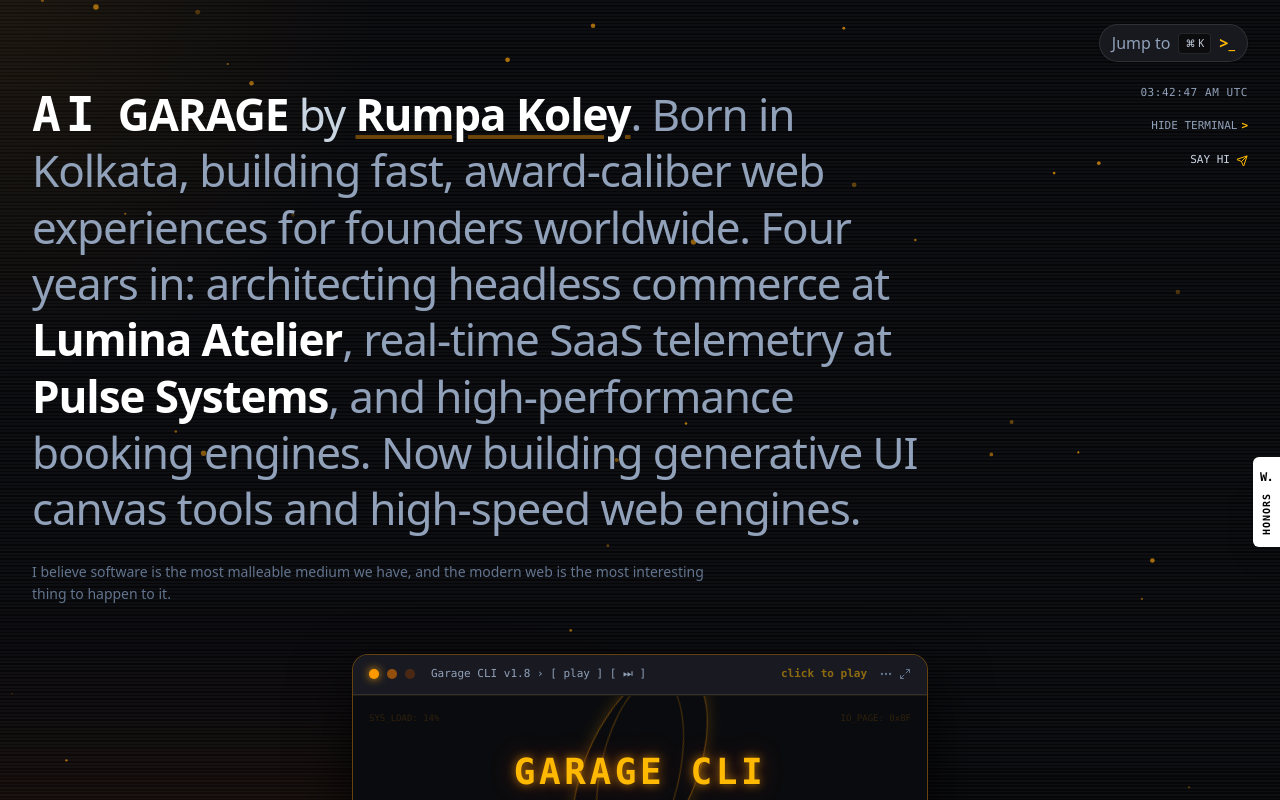
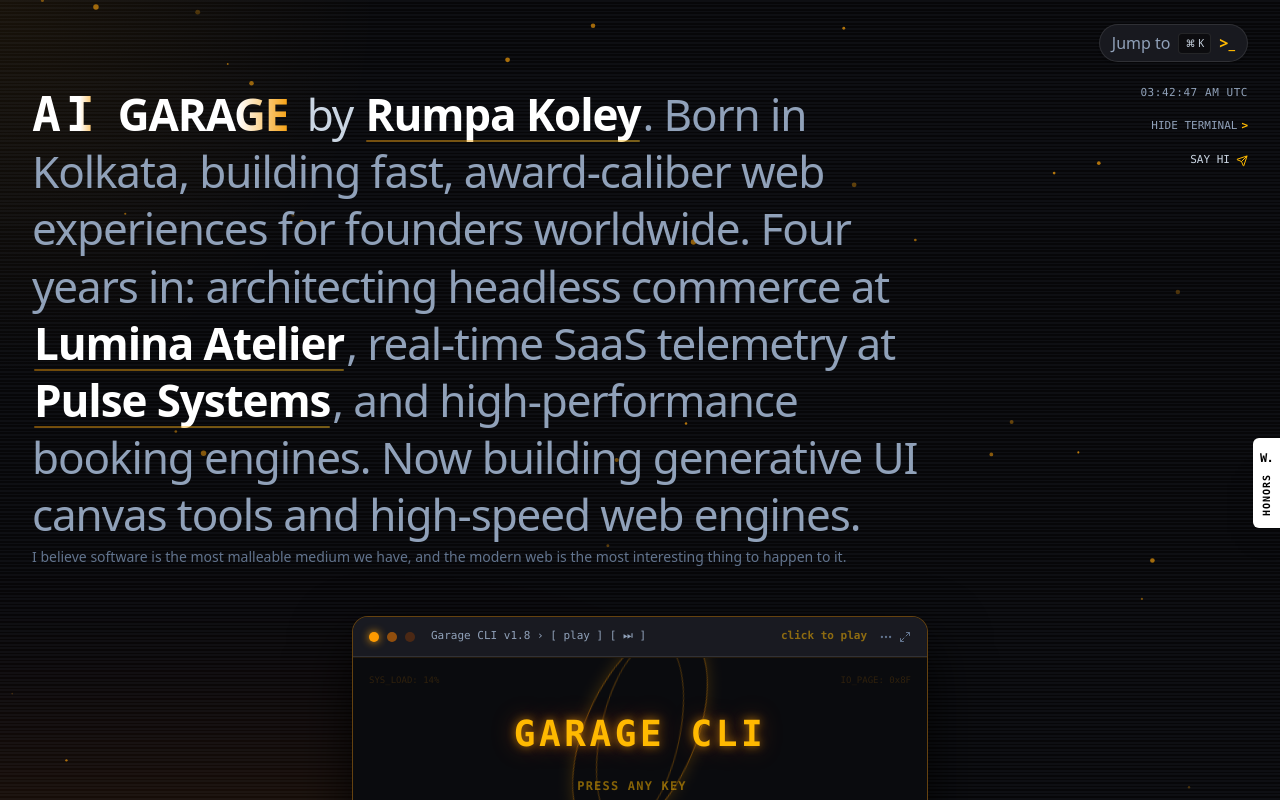
Before and after one commit to Rumpakoley/Rumpa-Web-Developer, a React (Vite) app: page / in a window 1280 px wide. Shown: the top 800 px of the page. Built offline with nearby package versions, Linux system fonts and the light colour scheme.

Commit message:
Add cascading editorial reveal and interactive hover transitions to hero description

```diff
--- a/src/components/BryanGarageLandingHero.tsx
+++ b/src/components/BryanGarageLandingHero.tsx
@@ -223,23 +223,82 @@
 
         {/* Main Content Row: Left Hero Statement + Right Telemetry Column (Exact match to reference site) */}
         <div className="flex flex-col lg:flex-row items-start justify-between gap-6 lg:gap-12 animate-hero-fade">
-          {/* Left Column: Hero Description (Left aligned) */}
-          <div className="max-w-3xl lg:max-w-4xl text-left">
-            <h1 className="text-2xl sm:text-4xl md:text-[40px] lg:text-[44px] leading-[1.28] font-normal tracking-tight text-slate-400 font-sans text-left">
-              <span className="font-mono font-black text-white text-3xl sm:text-5xl tracking-widest inline-block mr-2 uppercase">
-                AI
+          {/* Left Column: Hero Description (Left aligned with cascading transitions) */}
+          <div className="max-w-3xl lg:max-w-4xl text-left group">
+            <h1 className="text-2xl sm:text-4xl md:text-[40px] lg:text-[44px] leading-[1.3] font-normal tracking-tight text-slate-400 group-hover:text-slate-300 transition-colors duration-500 font-sans text-left">
+              {/* Clause 1: AI GARAGE by Rumpa Koley */}
+              <span className="animate-clause delay-clause-1 inline">
+                <span className="font-mono font-black text-white text-3xl sm:text-5xl tracking-widest inline-block mr-2 uppercase hero-shimmer-title">
+                  AI
+                </span>{' '}
+                <strong className="text-white font-black tracking-tight uppercase mr-2 hero-shimmer-title">
+                  GARAGE
+                </strong>{' '}
+                <span className="text-slate-300 font-medium">by</span>{' '}
+                <button
+                  type="button"
+                  onClick={() => {
+                    sound.playClick(900);
+                    onOpenContact('Hello Rumpa! Reaching out after reading your AI Garage introduction.');
+                  }}
+                  onMouseEnter={() => sound.playKey()}
+                  className="hero-highlight-link text-white font-bold inline-block text-left"
+                  title="Contact Rumpa Koley"
+                >
+                  {profile.name}
+                </button>
+                <span className="text-slate-400">.</span>
               </span>{' '}
-              <strong className="text-white font-black tracking-tight uppercase">
-                GARAGE
-              </strong>{' '}
-              <span className="text-slate-300 font-medium">by</span>{' '}
-              <strong className="text-white font-bold underline decoration-amber-500/40 underline-offset-4 hover:decoration-amber-400 transition-colors cursor-pointer">
-                {profile.name}
-              </strong>
-              . Born in Kolkata, building fast, award-caliber web experiences for founders worldwide. Four years in: architecting headless commerce at <strong className="text-white font-semibold hover:text-amber-300 transition-colors">Lumina Atelier</strong>, real-time SaaS telemetry at <strong className="text-white font-semibold hover:text-amber-300 transition-colors">Pulse Systems</strong>, and high-performance booking engines. Now building generative UI canvas tools and high-speed web engines.
+
+              {/* Clause 2: Location & Craft */}
+              <span className="animate-clause delay-clause-2 inline">
+                Born in Kolkata, building fast, award-caliber web experiences for founders worldwide.
+              </span>{' '}
+
+              {/* Clause 3: Commercial Track Record - Lumina Atelier */}
+              <span className="animate-clause delay-clause-3 inline">
+                Four years in: architecting headless commerce at{' '}
+                <button
+                  type="button"
+                  onClick={() => {
+                    sound.playClick(850);
+                    onOpenShowcase();
+                  }}
+                  onMouseEnter={() => sound.playKey()}
+                  className="hero-highlight-link text-white font-semibold inline-block text-left"
+                  title="View Lumina Atelier in 3D Timeline"
+                >
+                  Lumina Atelier
+                </button>
+                ,
+              </span>{' '}
+
+              {/* Clause 4: Real-time SaaS telemetry - Pulse Systems */}
+              <span className="animate-clause delay-clause-4 inline">
+                real-time SaaS telemetry at{' '}
+                <button
+                  type="button"
+                  onClick={() => {
+                    sound.playClick(850);
+                    onOpenShowcase();
+                  }}
+                  onMouseEnter={() => sound.playKey()}
+                  className="hero-highlight-link text-white font-semibold inline-block text-left"
+                  title="View Pulse Systems in 3D Timeline"
+                >
+                  Pulse Systems
+                </button>
+                , and high-performance booking engines.
+              </span>{' '}
+
+              {/* Clause 5: Present Focus */}
+              <span className="animate-clause delay-clause-5 inline">
+                Now building generative UI canvas tools and high-speed web engines.
+              </span>
             </h1>
 
-            <p className="mt-6 text-xs sm:text-sm text-slate-500 font-light max-w-2xl leading-relaxed text-left">
+            {/* Subtext Paragraph with Staggered Slide & Blur Fade Transition */}
+            <p className="mt-6 text-xs sm:text-sm text-slate-500 group-hover:text-slate-400 transition-colors duration-500 font-light max-w-2xl leading-relaxed text-left animate-clause delay-clause-sub block">
               I believe software is the most malleable medium we have, and the modern web is the most interesting thing to happen to it.
             </p>
           </div>
--- a/src/index.css
+++ b/src/index.css
@@ -238,3 +238,95 @@
   animation: heroFadeUp 0.9s cubic-bezier(0.16, 1, 0.3, 1) 0.15s forwards;
   opacity: 0;
 }
+
+/* Staggered Line / Clause Entrance for Hero Description */
+@keyframes textClauseReveal {
+  0% {
+    opacity: 0;
+    transform: translateY(16px);
+    filter: blur(6px);
+  }
+  100% {
+    opacity: 1;
+    transform: translateY(0);
+    filter: blur(0);
+  }
+}
+
+.animate-clause {
+  display: inline;
+  animation: textClauseReveal 0.85s cubic-bezier(0.16, 1, 0.3, 1) both;
+}
+
+.delay-clause-1 { animation-delay: 0.08s; }
+.delay-clause-2 { animation-delay: 0.22s; }
+.delay-clause-3 { animation-delay: 0.38s; }
+.delay-clause-4 { animation-delay: 0.54s; }
+.delay-clause-5 { animation-delay: 0.70s; }
+.delay-clause-sub { animation-delay: 0.88s; }
+
+/* Interactive Keyword Highlight & Glow Transitions */
+.hero-highlight-link {
+  position: relative;
+  display: inline-block;
+  color: #ffffff;
+  font-weight: 600;
+  padding: 0 4px;
+  margin: 0 -2px;
+  border-radius: 4px;
+  transition: all 0.28s cubic-bezier(0.2, 0.8, 0.2, 1);
+  cursor: pointer;
+}
+
+.hero-highlight-link::after {
+  content: '';
+  position: absolute;
+  bottom: 1px;
+  left: 4px;
+  right: 4px;
+  height: 2px;
+  background: linear-gradient(90deg, #f59e0b, #fbbf24);
+  border-radius: 2px;
+  opacity: 0.45;
+  transition: all 0.28s ease;
+}
+
+.hero-highlight-link:hover {
+  color: #fbbf24;
+  background-color: rgba(245, 158, 11, 0.12);
+  text-shadow: 0 0 12px rgba(245, 158, 11, 0.6);
+  transform: translateY(-1.5px);
+}
+
+.hero-highlight-link:hover::after {
+  opacity: 1;
+  height: 2px;
+  left: 2px;
+  right: 2px;
+  box-shadow: 0 0 8px #f59e0b;
+}
+
+/* Subtle Phosphor Text Shimmer */
+@keyframes textPhosphorShimmer {
+  0% {
+    background-position: -200% 0;
+  }
+  100% {
+    background-position: 200% 0;
+  }
+}
+
+.hero-shimmer-title {
+  background: linear-gradient(
+    90deg,
+    #ffffff 0%,
+    #ffffff 35%,
+    #f59e0b 50%,
+    #ffffff 65%,
+    #ffffff 100%
+  );
+  background-size: 200% 100%;
+  -webkit-background-clip: text;
+  -webkit-text-fill-color: transparent;
+  animation: textPhosphorShimmer 7s ease-in-out infinite;
+}
```
